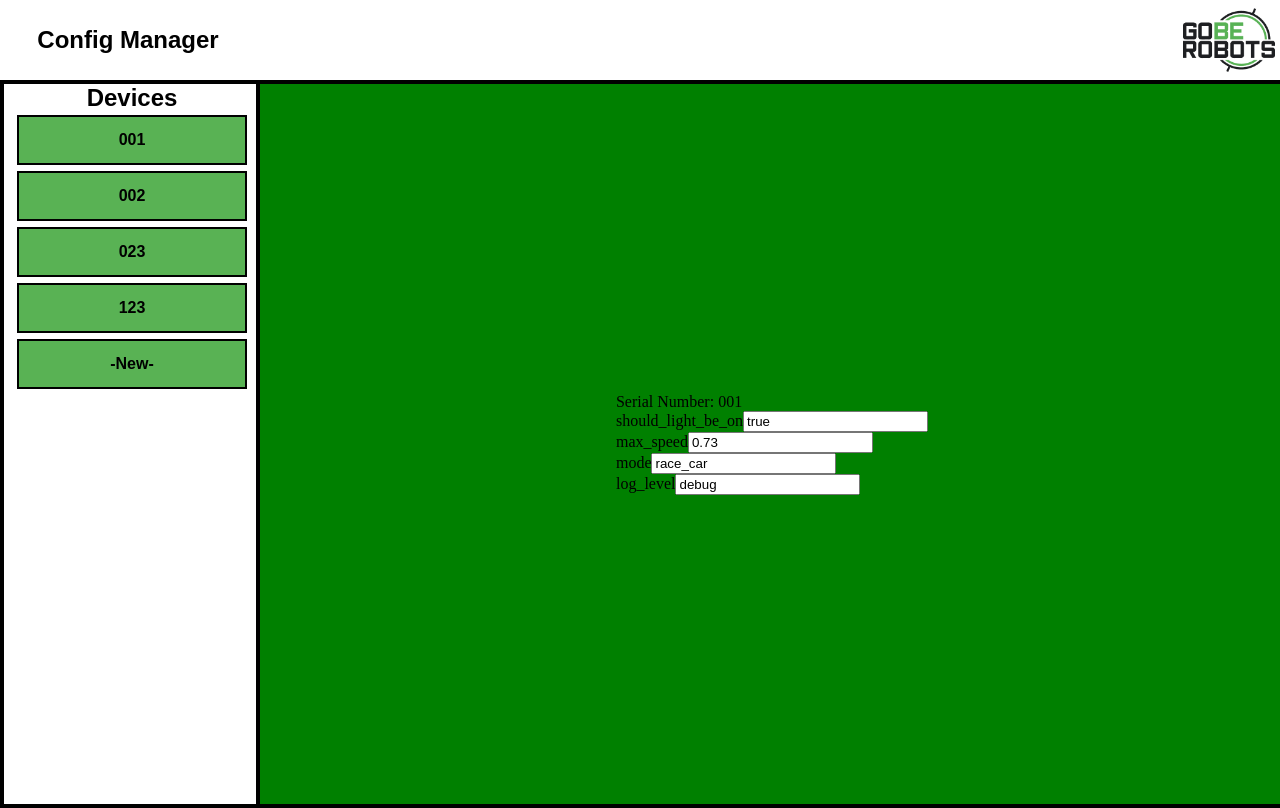
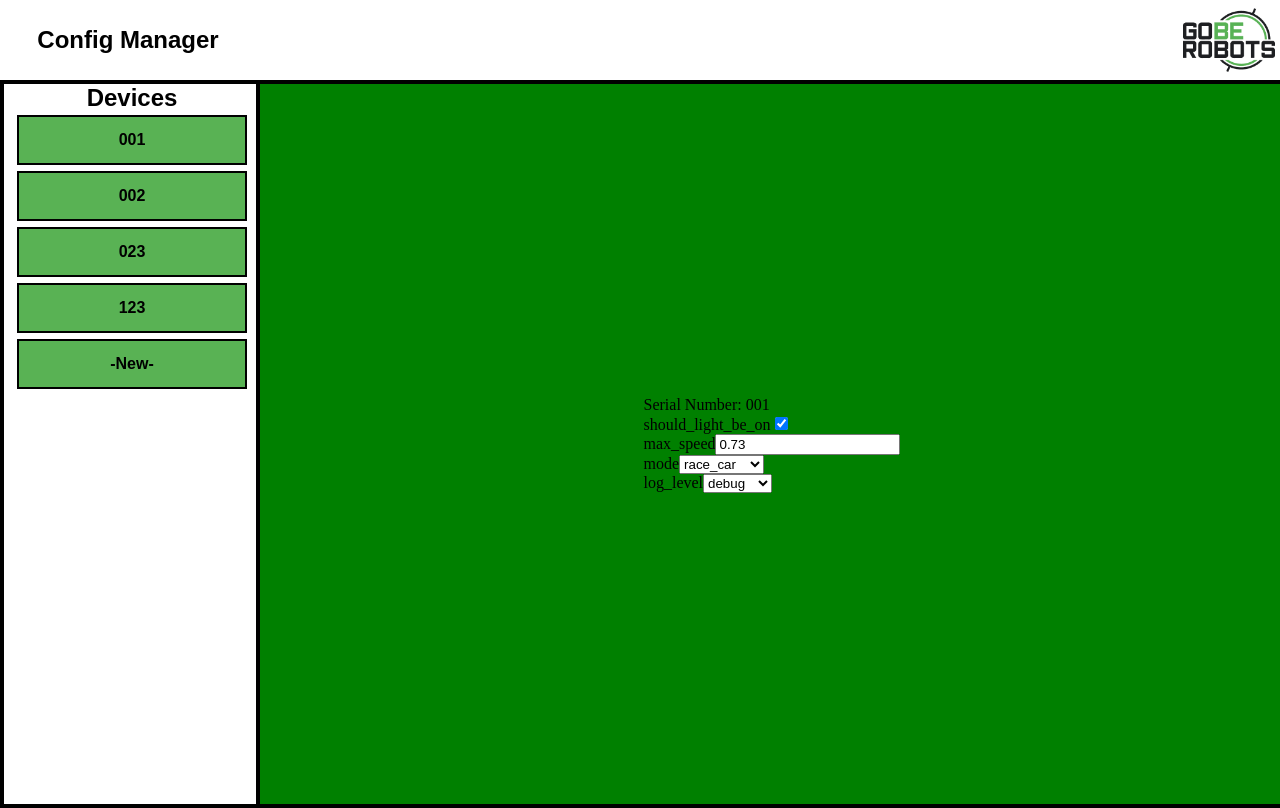
Before and after one commit to LarsSaalbrink/ConfigManagerClient, a React (Vite) app in the folder config_manager_client/: page / in a window 1280 px wide. Both pictures are taken after a click on the button "001". Built offline with nearby package versions, Linux system fonts and the light colour scheme.

Commit message:
Alter HTML input element based on setting datatype

```diff
--- a/config_manager_client/src/App.tsx
+++ b/config_manager_client/src/App.tsx
@@ -41,7 +41,37 @@ function App() {
         }
     };
 
-    const handle_field_change = (e: React.ChangeEvent<HTMLInputElement>) => {
+    const handle_change_input = (e: React.ChangeEvent<HTMLInputElement>) => {
+        console.log("App: handleFieldChange");
+
+        // Update the config with the new value
+        const newConfig = { ...config };
+        const device = newConfig.devices.find(
+            (device) => device.serial_number === currentDevice?.serial_number
+        );
+
+        if (device) {
+            let value: string | number | boolean = e.target.value;
+
+            // Handle checkboxes
+            if (e.target.type === "checkbox") {
+                value = e.target.checked;
+            }
+            // Handle numbers
+            else if (!isNaN(Number(value))) {
+                value = Number(value);
+            }
+
+            device.config[e.target.name] = value;
+            setConfig(newConfig);
+        } else {
+            console.error(
+                `Device with serial number ${currentDevice?.serial_number} not found`
+            );
+        }
+    };
+
+    const handle_change_select = (e: React.ChangeEvent<HTMLSelectElement>) => {
         console.log("App: handleFieldChange");
 
         // Update the config with the new value
@@ -84,7 +114,8 @@ function App() {
                     <Device
                         key={currentDevice.serial_number}
                         device_json={currentDevice}
-                        parent_handle_change={handle_field_change}
+                        parent_handle_change_input={handle_change_input}
+                        parent_handle_change_select={handle_change_select}
                     />
                 )}
             </div>
--- a/config_manager_client/src/Device.tsx
+++ b/config_manager_client/src/Device.tsx
@@ -1,5 +1,6 @@
 import { useState } from "react";
 import styles from "./Device.module.css";
+import { configOptionsLUT } from "./options_LUT.tsx";
 
 export type Device_data = {
     serial_number: string;
@@ -8,12 +9,45 @@ export type Device_data = {
 
 type DeviceArgs = {
     device_json: Device_data;
-    parent_handle_change: (e: React.ChangeEvent<HTMLInputElement>) => void;
+    parent_handle_change_input: (
+        e: React.ChangeEvent<HTMLInputElement>
+    ) => void;
+    parent_handle_change_select: (
+        e: React.ChangeEvent<HTMLSelectElement>
+    ) => void;
 };
-export function Device({ device_json, parent_handle_change }: DeviceArgs) {
+export function Device({
+    device_json,
+    parent_handle_change_input,
+    parent_handle_change_select,
+}: DeviceArgs) {
     const [formData, set_Device_data] = useState<Device_data>(device_json);
 
-    const handle_field_change = (e: React.ChangeEvent<HTMLInputElement>) => {
+    const handle_change_input = (e: React.ChangeEvent<HTMLInputElement>) => {
+        console.log("Device: handleFieldChange");
+
+        let value: string | number | boolean = e.target.value;
+
+        // Handle checkboxes
+        if (e.target.type === "checkbox") {
+            value = e.target.checked;
+        }
+        // Handle numbers
+        else if (!isNaN(Number(value))) {
+            value = Number(value);
+        }
+
+        set_Device_data({
+            ...formData,
+            config: {
+                ...formData.config,
+                [e.target.name]: value,
+            },
+        });
+        parent_handle_change_input(e);
+    };
+
+    const handle_change_select = (e: React.ChangeEvent<HTMLSelectElement>) => {
         console.log("Device: handleFieldChange");
         set_Device_data({
             ...formData,
@@ -22,7 +56,7 @@ export function Device({ device_json, parent_handle_change }: DeviceArgs) {
                 [e.target.name]: e.target.value,
             },
         });
-        parent_handle_change(e);
+        parent_handle_change_select(e);
     };
 
     return (
@@ -30,17 +64,70 @@ export function Device({ device_json, parent_handle_change }: DeviceArgs) {
             <div className={styles.deviceContainer}>
                 <div>Serial Number: {formData.serial_number}</div>
                 <form>
-                    {Object.keys(formData.config).map((field) => (
+                    {Object.keys(formData.config).map((field) => {
+                        const fieldType = typeof formData.config[field];
+                        let inputType;
+
+                        if (fieldType === "boolean") {
+                            inputType = "checkbox";
+                        } else if (fieldType === "number") {
+                            inputType = "number";
+                        }
+
+                        return (
                             <div key={field}>
                                 <label>{field}</label>
+                                {(() => {
+                                    if (inputType === "checkbox") {
+                                        return (
                                             <input
-                                type="text"
+                                                type={inputType}
                                                 name={field}
-                                value={formData.config[field] || ""}
-                                onChange={handle_field_change}
+                                                checked={
+                                                    formData.config[field] ||
+                                                    false
+                                                }
+                                                onChange={handle_change_input}
                                             />
+                                        );
+                                    } else if (inputType === "number") {
+                                        return (
+                                            <input
+                                                type={inputType}
+                                                name={field}
+                                                value={
+                                                    formData.config[field] || ""
+                                                }
+                                                onChange={handle_change_input}
+                                            />
+                                        );
+                                    } else {
+                                        // Select input
+                                        return (
+                                            <select
+                                                name={field}
+                                                value={
+                                                    formData.config[field] || ""
+                                                }
+                                                onChange={handle_change_select}
+                                            >
+                                                {configOptionsLUT
+                                                    .get(field)
+                                                    ?.map((option) => (
+                                                        <option
+                                                            key={option}
+                                                            value={option}
+                                                        >
+                                                            {option}
+                                                        </option>
+                                                    ))}
+                                            </select>
+                                        );
+                                    }
+                                })()}
                             </div>
-                    ))}
+                        );
+                    })}
                 </form>
             </div>
         </>
--- /dev/null
+++ b/config_manager_client/src/options_LUT.tsx
@@ -0,0 +1,7 @@
+// Lookup tables defining which choices are
+// available for each config option
+
+export const configOptionsLUT: Map<string, string[]> = new Map([
+    ["mode", ["race_car", "sports_car", "spaceship", "bike"]],
+    ["log_level", ["debug", "info", "warning"]],
+]);
```
Also changed, not shown: 2 other files (tests, documents, lock files or other folders). Lines whose indentation alone changed are shown as unchanged.
